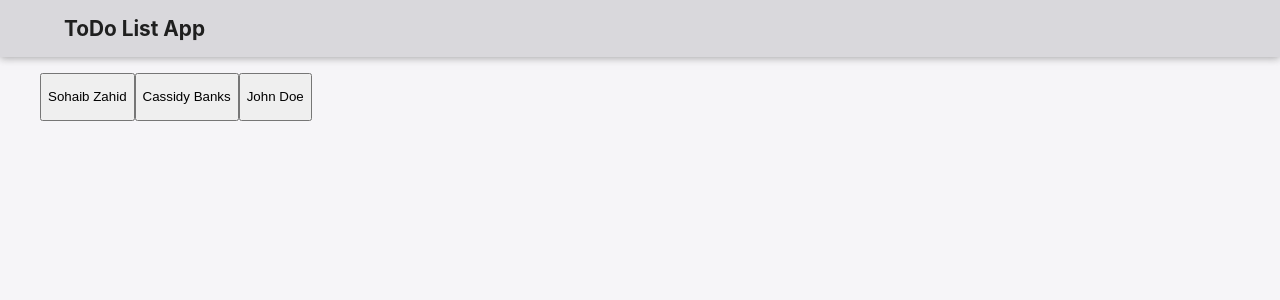
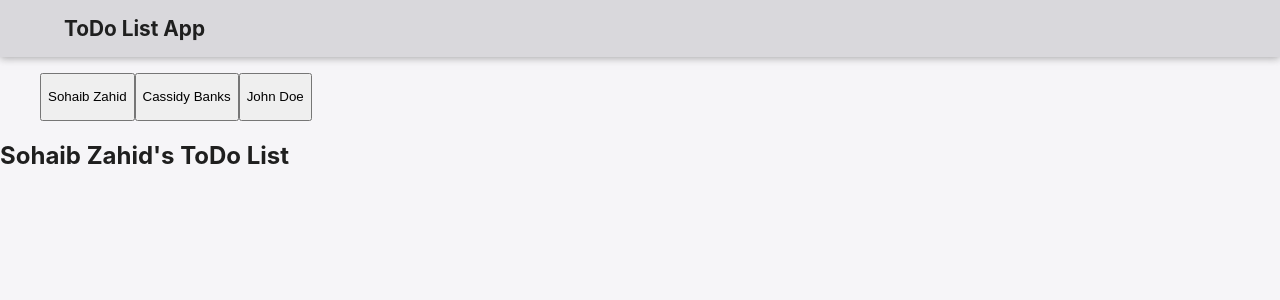
Before and after one commit to SohaibSalmanZahid/Johns-Lyng-Writing-Assessment, an Angular app in the folder ToDo-Application/: page / in a window 1280 px wide. Shown: the top 300 px of the page. Built offline with nearby package versions, Linux system fonts and the light colour scheme.

Commit message:
ToDos Component Initialisation

```diff
--- a/ToDo-Application/src/app/app.html
+++ b/ToDo-Application/src/app/app.html
@@ -9,4 +9,6 @@
       />
     }
   </ul>
+
+  <app-todos [userName]="selectedUser.userName" />
 </main>
--- a/ToDo-Application/src/app/app.ts
+++ b/ToDo-Application/src/app/app.ts
@@ -2,17 +2,23 @@ import { Component, signal } from '@angular/core';
 import { Header } from './header/header';
 import { DUMMY_USERS } from './users/DUMMY_USERS';
 import { Users } from './users/users';
+import { Todos } from './todos/todos';
 
 @Component({
   selector: 'app-root',
-  imports: [Header, Users],
+  imports: [Header, Users, Todos],
   templateUrl: './app.html',
   styleUrl: './app.css',
 })
 export class App {
   users = DUMMY_USERS;
+  selectedUser = this.users[0];
 
   onSelectUser(id: string) {
     console.log('User was clicked with an id: ' + id);
+    const newuser = this.users.find((user) => user.userId === id);
+    if (newuser) {
+      this.selectedUser = newuser;
+    }
   }
 }
--- /dev/null
+++ b/ToDo-Application/src/app/todos/todos.html
@@ -0,0 +1 @@
+<h2>{{ todoSubTitile }}</h2>
--- /dev/null
+++ b/ToDo-Application/src/app/todos/todos.ts
@@ -0,0 +1,15 @@
+import { Component, Input } from '@angular/core';
+
+@Component({
+  selector: 'app-todos',
+  imports: [],
+  templateUrl: './todos.html',
+  styleUrl: './todos.css',
+})
+export class Todos {
+  @Input({ required: true }) userName!: string;
+
+  get todoSubTitile() {
+    return this.userName + "'s ToDo List";
+  }
+}
```
Also changed, not shown: ToDo-Application/src/app/todos/todos.css (added), 1 other file (tests, documents, lock files or other folders).
